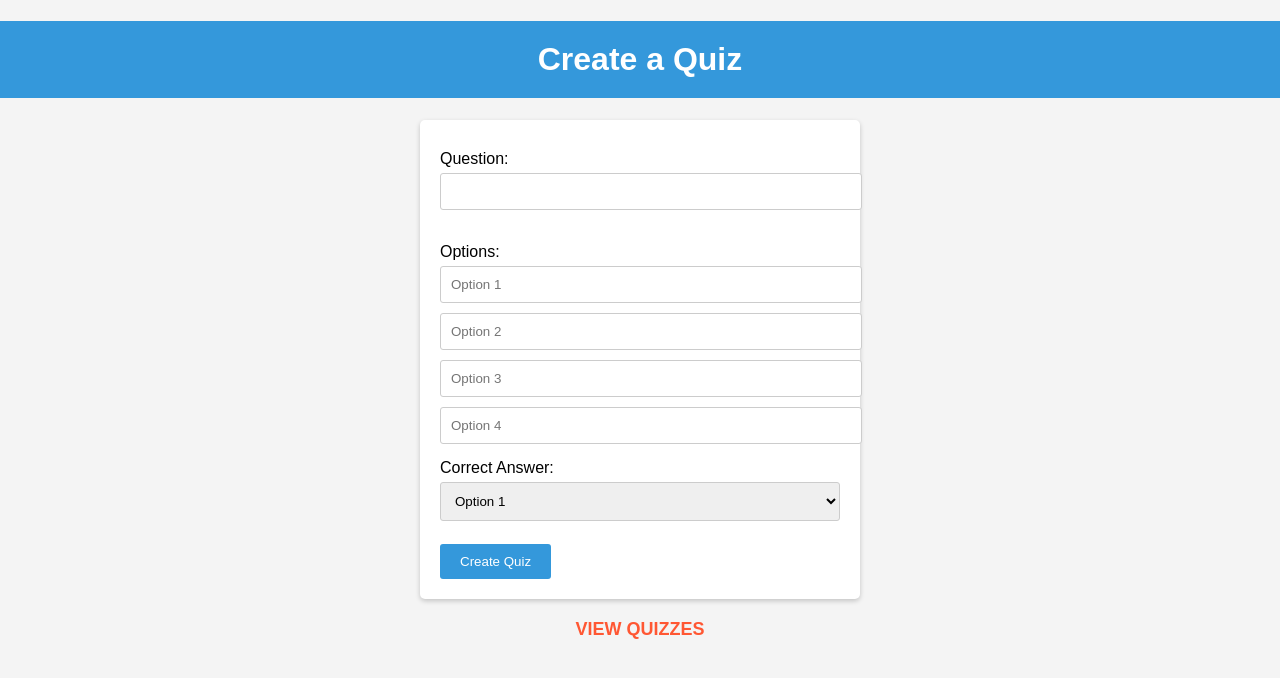
After one commit to junyanchen123/312, a Flask app: page /create_quiz in a window 1280 px wide. The commit adds this page. Shown: the top 678 px of the page. Run offline with Flask 3, Linux system fonts and the light colour scheme.

Commit message:
implement create_quiz and view_quiz

```diff
--- a/hello_flask/app.py
+++ b/hello_flask/app.py
@@ -3,7 +3,8 @@ import hashlib
 import bcrypt
 import json
 import datetime
-from flask import Flask, make_response, request, redirect
+from bson.objectid import ObjectId
+from flask import Flask, make_response, request, redirect, render_template
 from pymongo import MongoClient
 from uuid import uuid4
 
@@ -12,6 +13,7 @@ db = mongo_client["cse312"]  # database
 
 security_collection = db["security"]  # collection in the database for usernames/salts/password hashes/auth hashes
 post_collection = db["post"]
+quiz_collection = db['quiz']
 
 app = Flask(__name__)  # initialise the applicaton
 
@@ -124,7 +126,7 @@ def login():
                                            {"$set": {"hashed authentication token": tokenHash}},
                                            True)  # updates database to include authenticated token hash in the record
             response = make_response(
-                redirect('/posts.html', 301))  # generates response that will redirect to the posts page
+                redirect('/create_quiz', 301))  # generates response that will redirect to the posts page
             response.set_cookie("auth", token, 3600, httponly=True)  # sets authentication token as a cookie
             return response
         else:
@@ -201,6 +203,53 @@ def like():
         post_collection.update_one({"mesID": messageID['postid']}, {"$set": {"userswholiked": listasString}})
         return betterMakeResponse("User did not like", "text/plain", 200)
 
+@app.route('/create_quiz', methods=['GET', 'POST'])
+def create_quiz():
+    if request.method == 'POST':
+        # Get quiz data from the form
+        question = request.form['question']
+        option1 = request.form['option1']
+        option2 = request.form['option2']
+        option3 = request.form['option3']
+        option4 = request.form['option4']
+        correct_answer = request.form['correct_answer']
+
+        # Save the quiz data to the MongoDB database
+        quiz_data = {
+            'question': question,
+            'option1': option1,
+            'option2': option2,
+            'option3': option3,
+            'option4': option4,
+            'correct_answer': correct_answer
+        }
+        quiz_collection.insert_one(quiz_data)
+
+        return betterMakeResponse("Create quiz successfully", "text/plain", 200)
+    else:
+        # If it's a get request, render the 'create_quiz.html' template
+        return render_template('create_quiz.html')
+
+@app.route('/view_quizzes', methods=['GET'])
+def view_quizzes():
+    quizzes = quiz_collection.find()
+    return render_template('view_quizzes.html', quizzes=quizzes)
+
+@app.route('/check_answer/<quiz_id>', methods=['POST'])
+def check_answer(quiz_id):
+    if request.method == 'POST':
+        selected_choice = request.form['choice']
+
+        # Retrieve the quiz from the database based on quiz_id
+        quiz = quiz_collection.find_one({"_id": ObjectId(quiz_id)})
+
+        # Check if the selected choice is the correct answer
+        is_correct = (selected_choice == quiz['correct_answer'])
+
+        if is_correct:
+            return betterMakeResponse("Correct", "text/plain", 200)
+        else:
+            return betterMakeResponse("Incorrect", "text/plain", 200)
 
 def hashSlingingSlasher(token):  # wrapper for hashlib256
     object256 = hashlib.sha256()
--- /dev/null
+++ b/hello_flask/static/create_quiz.css
@@ -0,0 +1,67 @@
+body {
+    font-family: Arial, sans-serif;
+    background-color: #f4f4f4;
+    margin: 0;
+    padding: 0;
+}
+
+h1 {
+    background-color: #3498db;
+    color: white;
+    text-align: center;
+    padding: 20px;
+}
+
+form {
+    background-color: #fff;
+    padding: 20px;
+    max-width: 400px;
+    margin: 0 auto;
+    border-radius: 5px;
+    box-shadow: 0 2px 5px rgba(0, 0, 0, 0.2);
+}
+
+label {
+    display: block;
+    margin-top: 10px;
+}
+
+input[type="text"] {
+    width: 100%;
+    padding: 10px;
+    margin: 5px 0;
+    border: 1px solid #ccc;
+    border-radius: 3px;
+}
+
+select {
+    width: 100%;
+    padding: 10px;
+    margin: 5px 0;
+    border: 1px solid #ccc;
+    border-radius: 3px;
+}
+
+input[type="submit"] {
+    background-color: #3498db;
+    color: white;
+    padding: 10px 20px;
+    border: none;
+    border-radius: 3px;
+    cursor: pointer;
+}
+
+input[type="submit"]:hover {
+    background-color: #217dbb;
+}
+
+a {
+    display: block;
+    text-align: center;
+    margin-top: 20px;
+    text-decoration: none;
+    color: #FF5733;
+    font-weight: bold;
+    font-size: 18px;
+    text-transform: uppercase;
+}
--- /dev/null
+++ b/hello_flask/templates/create_quiz.html
@@ -0,0 +1,32 @@
+<!DOCTYPE html>
+<html>
+<head>
+    <title>Silicon Sages</title>
+    <link rel="stylesheet" type="text/css" href="/static/create_quiz.css">
+</head>
+<body>
+    <h1>Create a Quiz</h1>
+    <form action="/create_quiz" method="post">
+        <label for="question">Question:</label>
+        <input type="text" name="question" required><br><br>
+
+        <label for="options">Options:</label>
+        <input type="text" name="option1" placeholder="Option 1" required><br>
+        <input type="text" name="option2" placeholder="Option 2" required><br>
+        <input type="text" name="option3" placeholder="Option 3" required><br>
+        <input type="text" name="option4" placeholder="Option 4" required><br>
+
+        <label for="correct_answer">Correct Answer:</label>
+        <select name="correct_answer">
+            <option value="option1">Option 1</option>
+            <option value="option2">Option 2</option>
+            <option value="option3">Option 3</option>
+            <option value="option4">Option 4</option>
+        </select><br><br>
+
+        <input type="submit" value="Create Quiz">
+    </form>
+
+    <a href="/view_quizzes">View Quizzes</a>
+</body>
+</html>
--- a/hello_flask/templates/index.html
+++ b/hello_flask/templates/index.html
@@ -27,7 +27,7 @@
                 <p>Already Registered? <a href="/login.html">Login</a></p>
             </div>
             <div id = "guest">
-                <a href="/posts.html" onclick="guestMode();">Sign in as Guest</a>
+                <a href="/quiz.html" onclick="guestMode();">Sign in as Guest</a>
             </div>
         </form>
     </div>
--- a/hello_flask/templates/login.html
+++ b/hello_flask/templates/login.html
@@ -27,7 +27,7 @@
                 <p>Don't have an account? <a href="/">Register</a></p>
             </div>
             <div id = "guest">
-                <a href="/posts.html" onclick="guestMode();">Sign in as Guest</a>
+                <a href="/quiz.html" onclick="guestMode();">Sign in as Guest</a>
             </div>
         </form>
     </div>
```
Also changed, not shown: hello_flask/static/view_quizzes.css (added, +62 -0 lines), hello_flask/templates/view_quizzes.html (added, +30 -0 lines).
